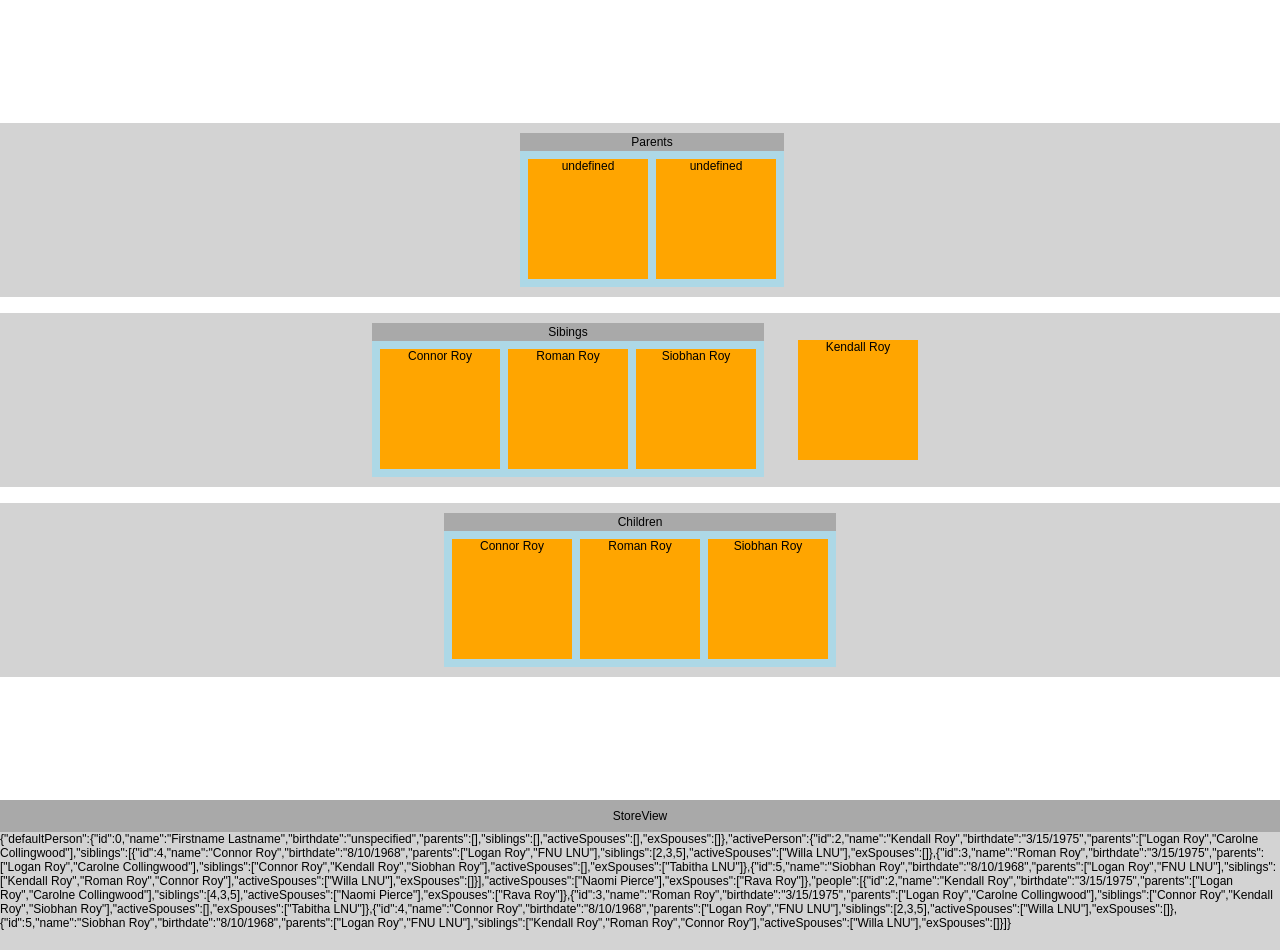
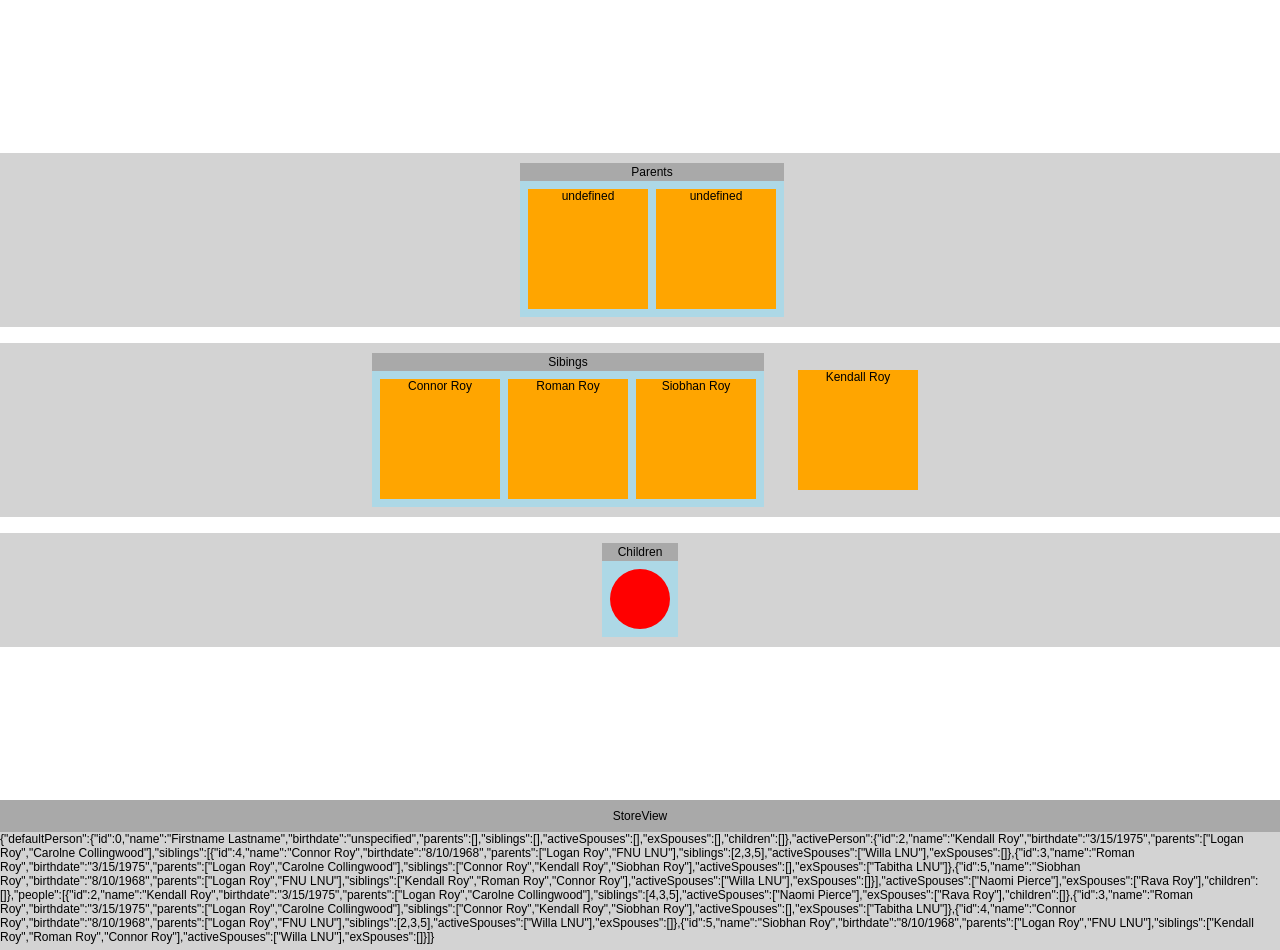
Before and after one commit to deanstein/family-tree, a Svelte app: page / in a window 1280 px wide. Built offline with nearby package versions, Linux system fonts and the light colour scheme.

Commit message:
Adding stylingConstants

```diff
--- a/src/App.svelte
+++ b/src/App.svelte
@@ -49,7 +49,7 @@
 					<PersonNodeGroup
 						personNodeGroupData={{
 							groupName: 'Children',
-							groupMembers: $familyTreeData.activePerson.siblings
+							groupMembers: $familyTreeData.activePerson.children
 						}}
 					/>
 				</GenerationRow>
--- a/src/stores/familyTreeData.js
+++ b/src/stores/familyTreeData.js
@@ -9,7 +9,8 @@ const defaultPerson = {
 	parents: [],
 	siblings: [],
 	activeSpouses: [],
-	exSpouses: []
+	exSpouses: [],
+	children: []
 };
 const activePerson = {};
 const people = [
@@ -20,7 +21,8 @@ const people = [
 		parents: ['Logan Roy', 'Carolne Collingwood'],
 		siblings: [4, 3, 5],
 		activeSpouses: ['Naomi Pierce'],
-		exSpouses: ['Rava Roy']
+		exSpouses: ['Rava Roy'],
+		children: []
 	},
 	{
 		id: 3,
--- /dev/null
+++ b/src/stores/stylingConstants.js
@@ -0,0 +1,26 @@
+const sizes = {
+    personNodeSizeValue: 15,
+    get personNodeSize() {
+        return this.personNodeSizeValue.toString() + 'vh';
+    },
+
+    get personAddNodeSizeValue() {
+        return this.personNodeSizeValue / 2;
+    },
+    get personAddNodeSize() {
+        return this.personAddNodeSizeValue.toString() + 'vh'
+    },
+
+    get personAddNodeRadiusValue() {
+        return this.personAddNodeSizeValue / 2;
+    },
+    get personAddNodeRadiusSize() {
+        return this.personAddNodeRadiusValue.toString() + 'vh'
+    }
+}
+
+const stylingConstants = {
+    sizes
+}
+
+export default stylingConstants;
--- /dev/null
+++ b/src/ui/PersonAdd.svelte
@@ -0,0 +1,35 @@
+<script>
+    import { css } from '@emotion/css';
+    import stylingConstants from './../stores/stylingConstants'
+
+    console.log(stylingConstants.sizes.personAddNodeRadiusSize)
+
+    let personAddContainerDynamicStyle = css`
+        width: ${stylingConstants.sizes.personAddNodeSize};
+        height: ${stylingConstants.sizes.personAddNodeSize};
+    `
+
+    const personAddButtonDynamicStyle = css`
+        -moz-border-radius: ${stylingConstants.sizes.personAddNodeRadiusSize};
+        -webkit-border-radius: ${stylingConstants.sizes.personAddNodeRadiusSize};
+        border-radius: ${stylingConstants.sizes.personAddNodeRadiusSize};
+    `
+</script>
+
+<div id='person-add-container' class='{personAddContainerDynamicStyle} person-add-container'>
+    <div id='person-add-button' class='{personAddButtonDynamicStyle} person-add-button'>
+
+    </div>
+</div>
+
+<style>
+    .person-add-container {
+
+    }
+
+    .person-add-button {
+        width: 100%;
+        height: 100%;
+        background: red;
+    }
+</style>
--- a/src/ui/PersonNodeGroup.svelte
+++ b/src/ui/PersonNodeGroup.svelte
@@ -1,5 +1,6 @@
 <script>
 	import PersonNode from './PersonNode.svelte';
+	import PersonAdd from './PersonAdd.svelte';
 	export let personNodeGroupData = {
 		groupName: 'A Group of People',
 		groupMembers: ['John', 'Jane', 'Jim']
@@ -12,6 +13,9 @@
 		{personNodeGroupData.groupName}
 	</div>
 	<div id="person-node-group-interior-container" class="person-node-group-inner-container">
+		{#if personNodeGroupData.groupMembers.length == 0}
+			<PersonAdd />
+		{/if}
 		{#each personNodeGroupData.groupMembers as { person }, i}
 			<PersonNode personData={personNodeGroupData.groupMembers[i]} />
 		{/each}
```
Also changed, not shown: src/ui/PersonPlaceholder.svelte (added, +11 -0 lines).
